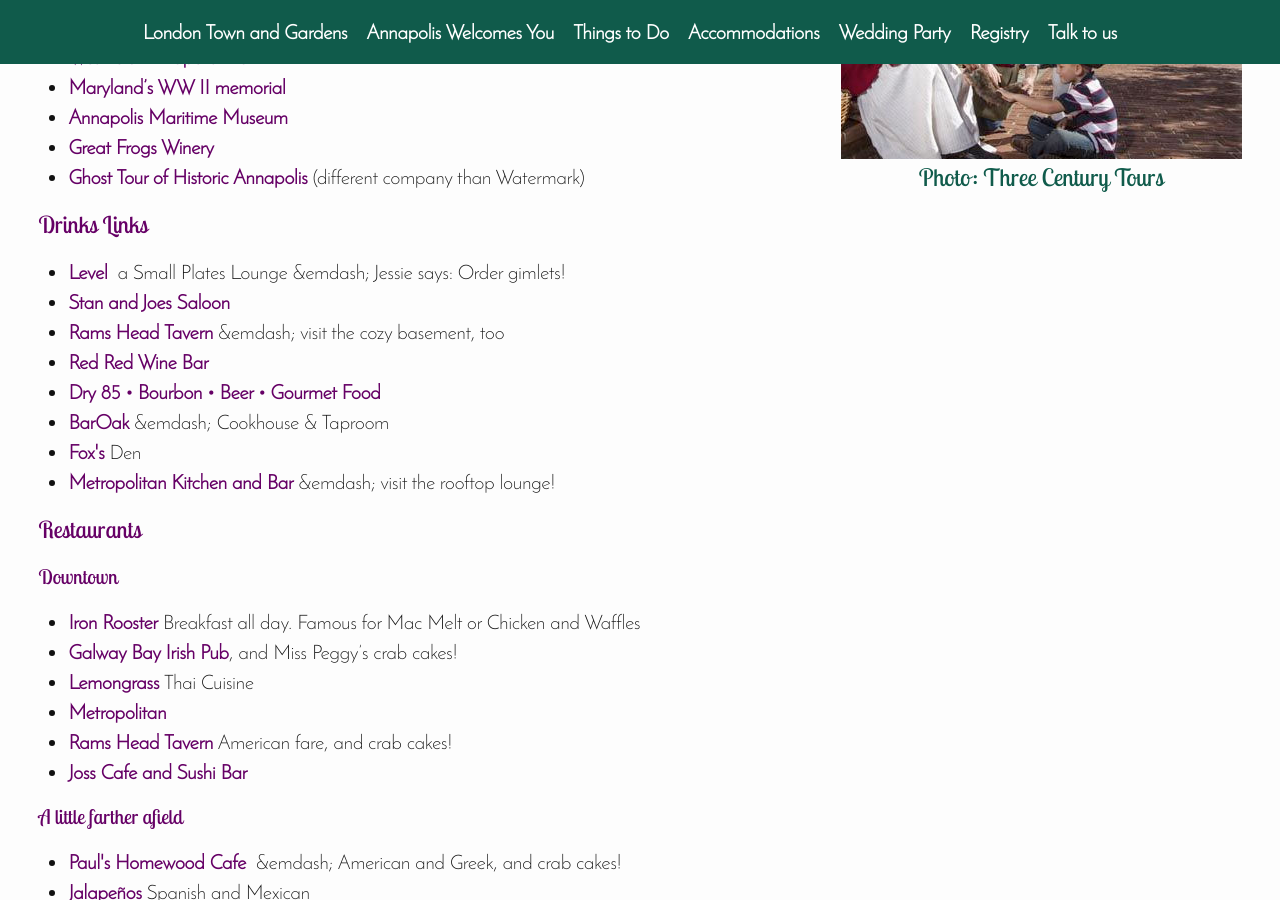
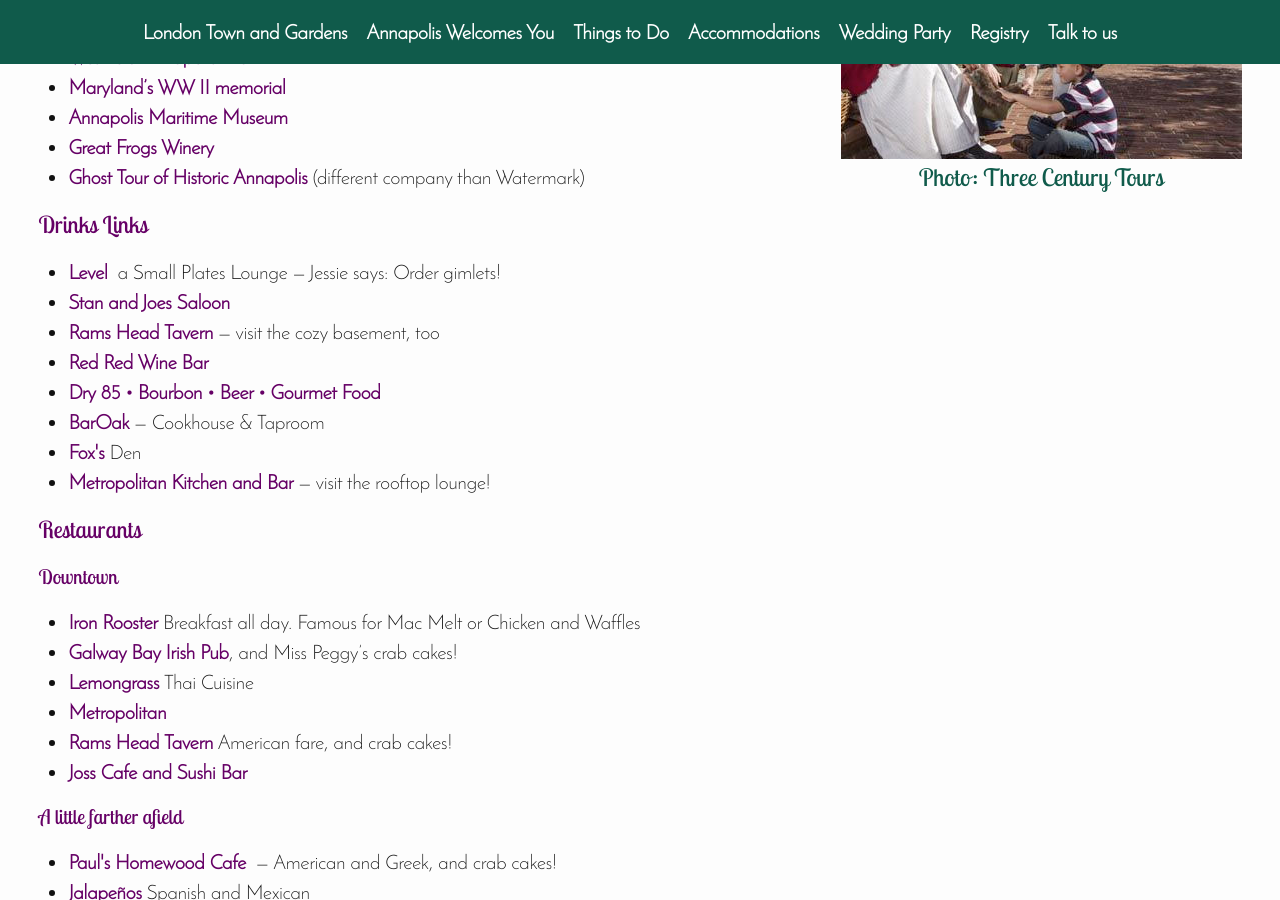
Before and after one commit to rhewitt22/jessie, a Jekyll site: the page built from index.html, in a window 1280 px wide and 900 px high, scrolled down 3048 px. Built offline with Jekyll 4.4.1, drawn with Linux system fonts in a browser that asks for light colours; nearby versions of some CDN libraries; some of the changed lines change nothing that is shown; some of the changed text lies outside the part shown.

Commit message:
Correct emdash code

```diff
--- a/index.html
+++ b/index.html
@@ -67,14 +67,14 @@
     <h3>Drinks Links</h3>
 
     <ul>
-      <li><a href="http://www.lannapolis.com/level/content/menu">Level</a>  a Small Plates Lounge &emdash; Jessie says: Order gimlets!</li>
+      <li><a href="http://www.lannapolis.com/level/content/menu">Level</a>  a Small Plates Lounge &mdash; Jessie says: Order gimlets!</li>
       <li><a href="http://www.stanandjoessaloon.com/stan-joes-saloon/stan-joes-west/">Stan and Joes Saloon</a></li>
-      <li><a href="http://www.ramsheadtavern.com/annapolis/">Rams Head Tavern</a>  &emdash; visit the cozy basement, too</li>
+      <li><a href="http://www.ramsheadtavern.com/annapolis/">Rams Head Tavern</a>  &mdash; visit the cozy basement, too</li>
       <li><a href="http://www.ramsheadtavern.com/annapolis/">Red Red Wine Bar</a></li>
       <li><a href="http://www.ramsheadtavern.com/annapolis/">Dry 85 • Bourbon • Beer • Gourmet Food</a></li>
-      <li><a href="http://baroakannapolis.com/">BarOak</a> &emdash; Cookhouse &amp; Taproom</li>
+      <li><a href="http://baroakannapolis.com/">BarOak</a> &mdash; Cookhouse &amp; Taproom</li>
       <li><a href="http://foxsden.com/">Fox's</a> Den</li>
-      <li><a href="http://metropolitanannapolis.com/">Metropolitan Kitchen and Bar</a> &emdash; visit the rooftop lounge!</li>
+      <li><a href="http://metropolitanannapolis.com/">Metropolitan Kitchen and Bar</a> &mdash; visit the rooftop lounge!</li>
     </ul>
 
     <h3>Restaurants</h3>
@@ -91,9 +91,9 @@
 
     <h4>A little farther afield</h4>
     <ul>
-      <li><a href="http://paulshomewoodcafe.com/">Paul's Homewood Cafe</a>  &emdash; American and Greek, and crab cakes!</li>
+      <li><a href="http://paulshomewoodcafe.com/">Paul's Homewood Cafe</a>  &mdash; American and Greek, and crab cakes!</li>
       <li><a href="http://jalapenosonline.com/">Jalapeños</a> Spanish and Mexican</li>
-      <li><a href="http://www.annapolissmokehouse.com/">Smokehouse Tavern  &emdash; Award-winning BBQ</li>
+      <li><a href="http://www.annapolissmokehouse.com/">Smokehouse Tavern  &mdash; Award-winning BBQ</li>
       <li><a href="https://www.tripadvisor.com/Restaurant_Review-g41124-d2471545-Reviews-Plazuela_s_Mexican_Restaurant-Edgewater_Maryland.html">Plazuelas</a> Traditional Mexican in Edgewater</li>
       <li><a href="http://www.sinfronterascafe.com/">Sin Fronteras</a> Mex Latin Cuisine</li>
       <li><a href="https://www.facebook.com/pages/Grumps-Cafe/304163438015?ref=hl">Grumps Cafe</a> BREAKFAST</li>
```
